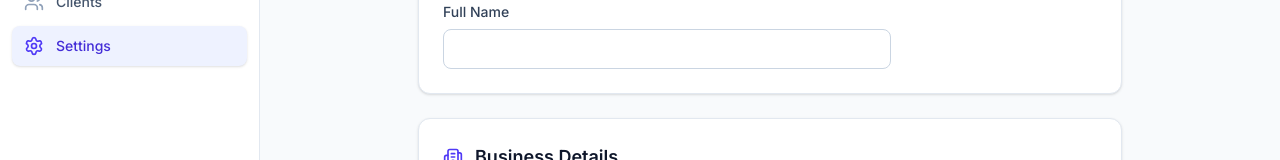
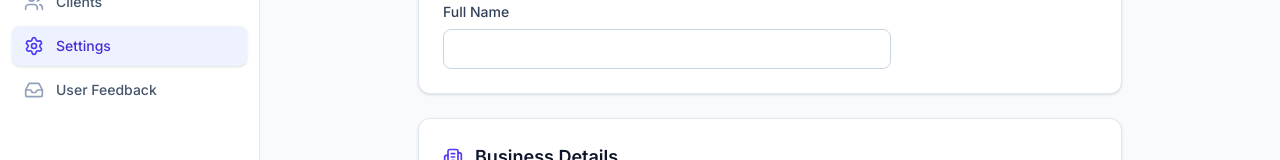
Before and after one commit to duraidigiinfolab/Ledgerly, a Next.js app: page /settings in a window 1280 px wide. Shown: the part 182-342 px from the top of the page. Built offline with nearby package versions, Linux system fonts and the light colour scheme; no server answers.

Commit message:
Add User Feedback link to sidebar navigation

```diff
--- a/src/components/sidebar.tsx
+++ b/src/components/sidebar.tsx
@@ -10,6 +10,7 @@ import {
   Settings,
   LogOut,
   MessageSquare,
+  Inbox,
   ChevronLeft,
   ChevronRight,
   Receipt,
@@ -24,6 +25,7 @@ const navItems = [
   { href: "/invoices/new", label: "New Invoice", icon: FileText },
   { href: "/clients", label: "Clients", icon: Users },
   { href: "/settings", label: "Settings", icon: Settings },
+  { href: "/feedback", label: "User Feedback", icon: Inbox },
 ];
 
 export function Sidebar() {
```
Also changed, not shown: image.png (deleted).
